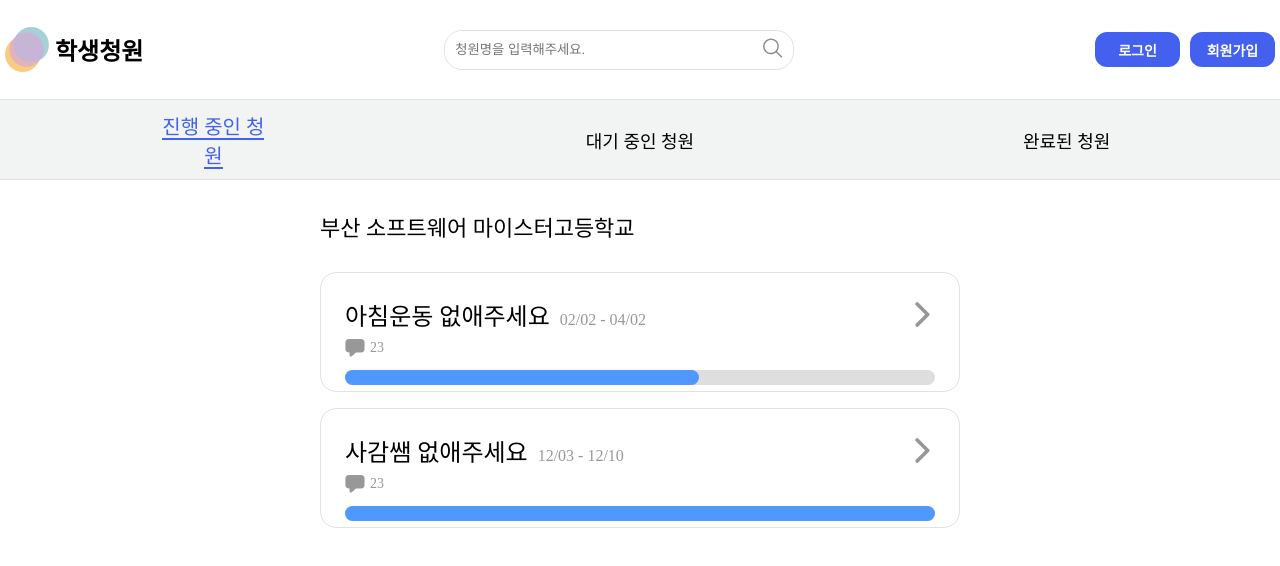
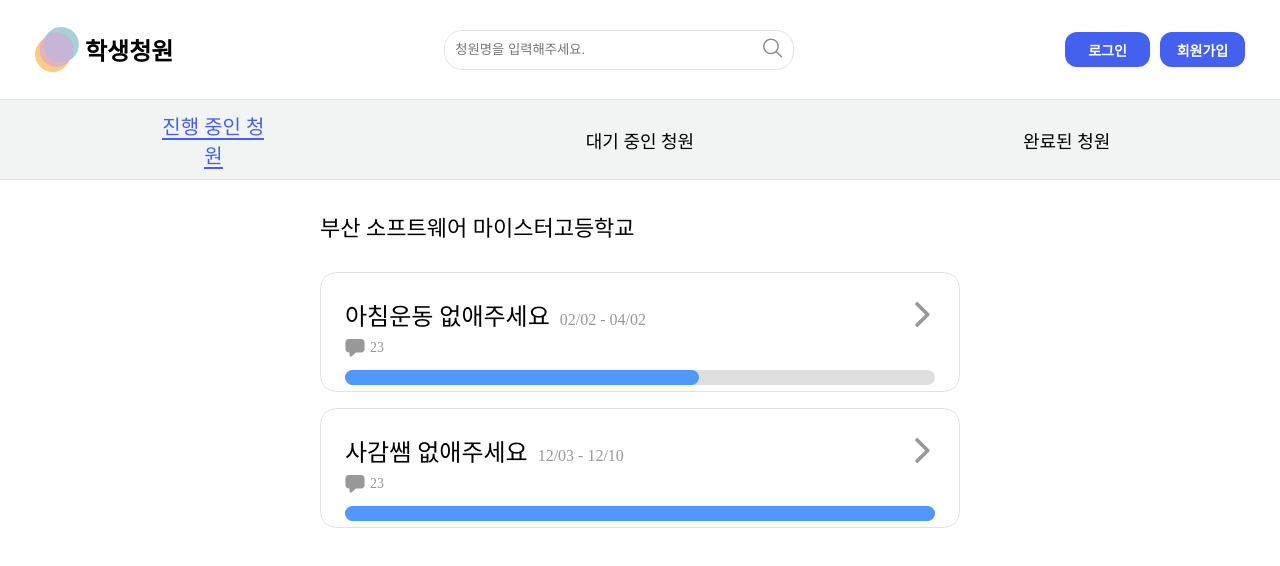
Before and after one commit to Bamdoliro/stupetition, a React (Create React App) app: page / in a window 1280 px wide. Shown: the top 566 px of the page. Built offline with nearby package versions, Linux system fonts and the light colour scheme.

Commit message:
FIX :: Header 양 옆 공백 추가

```diff
--- a/src/components/MainHeader/MainHeader.css
+++ b/src/components/MainHeader/MainHeader.css
@@ -4,6 +4,7 @@
     align-items: center;
     border-bottom: 1px solid #E2E2E2;
     height: 100px;
+    padding: 0px 30px;
 }
 
 .main-header-logo {
```
